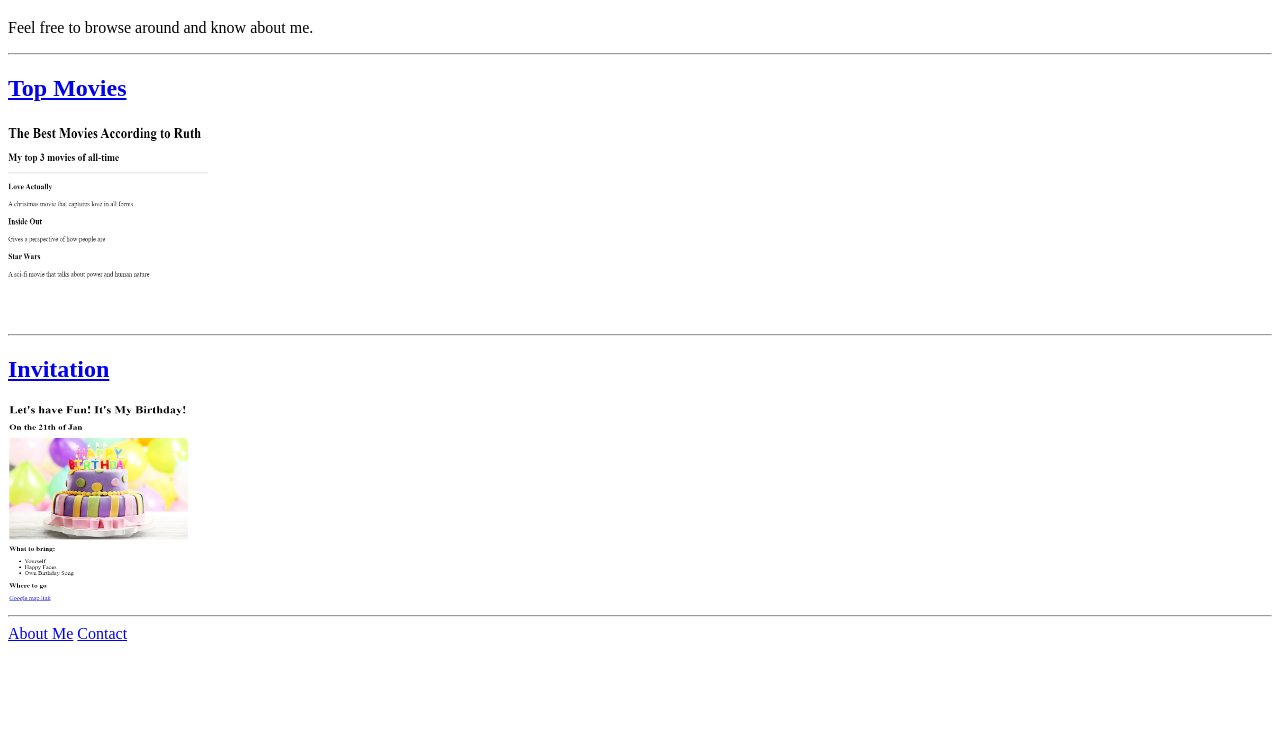
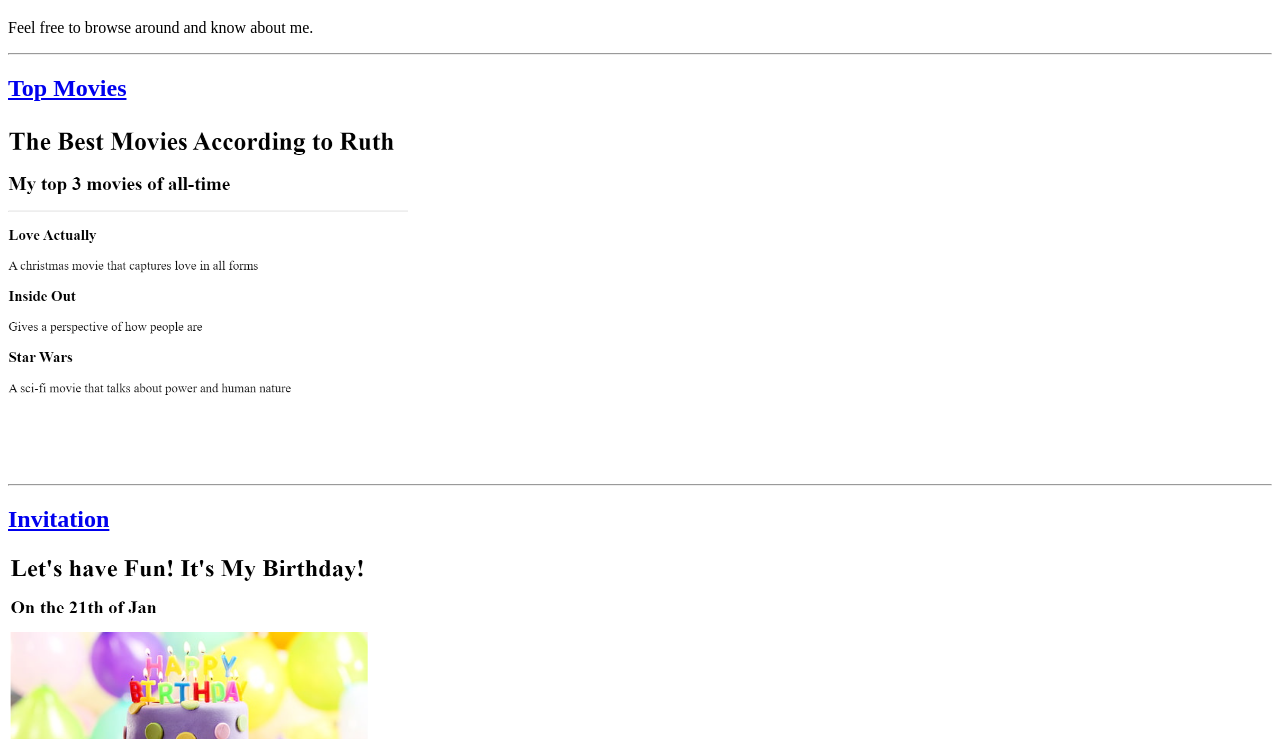
Before and after one commit to elizaislearning/html-portfolio, a plain HTML site: page index.html in a window 1280 px wide. Shown: the part 61-800 px from the top of the page. Drawn offline with Linux system fonts and the light colour scheme.

Commit message:
Update index.html

```diff
--- a/index.html
+++ b/index.html
@@ -25,10 +25,10 @@ https://developer.mozilla.org/en-US/docs/Web/HTML/Element/img#attr-height -->
             <p>Feel free to browse around and know about me.</p>
                 <hr/>
         <h2><a href = "public/movie-ranking.html">Top Movies</a></h2>
-            <img src="./assets/images/Movies.png" width="200" height="200" alt="Movies">
+            <img src="./assets/images/Movies.png" width="400" height="350" alt="Movies">
                 <hr/>
         <h2><a href = "public/birthday-invite.html">Invitation</a></h2>
-            <img src="./assets/images/Bday.png" width="200" height="200" alt="Invitation">
+            <img src="./assets/images/Bday.png" width="400" height="450" alt="Invitation">
                 <hr/>
 
         <a href ="public/about.html">About Me</a>
```
